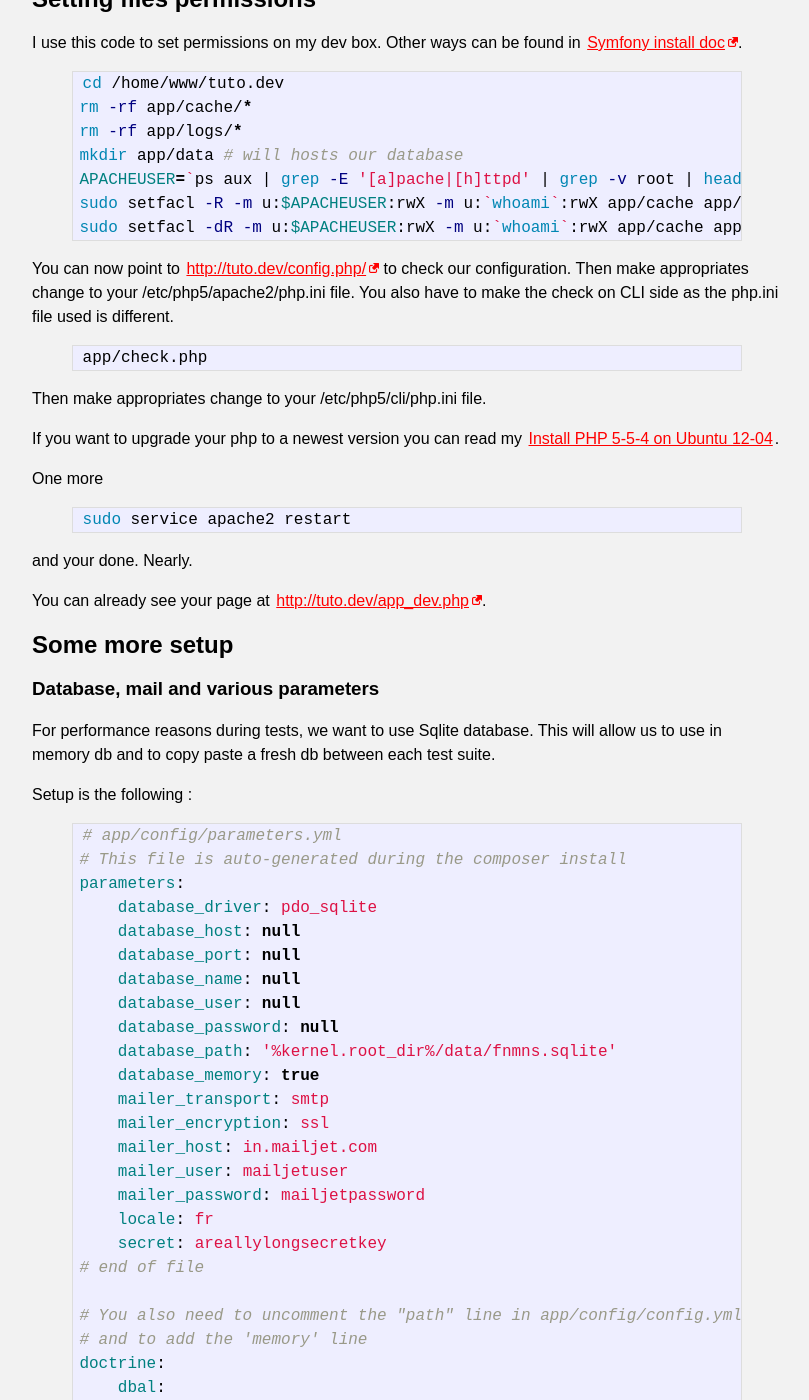
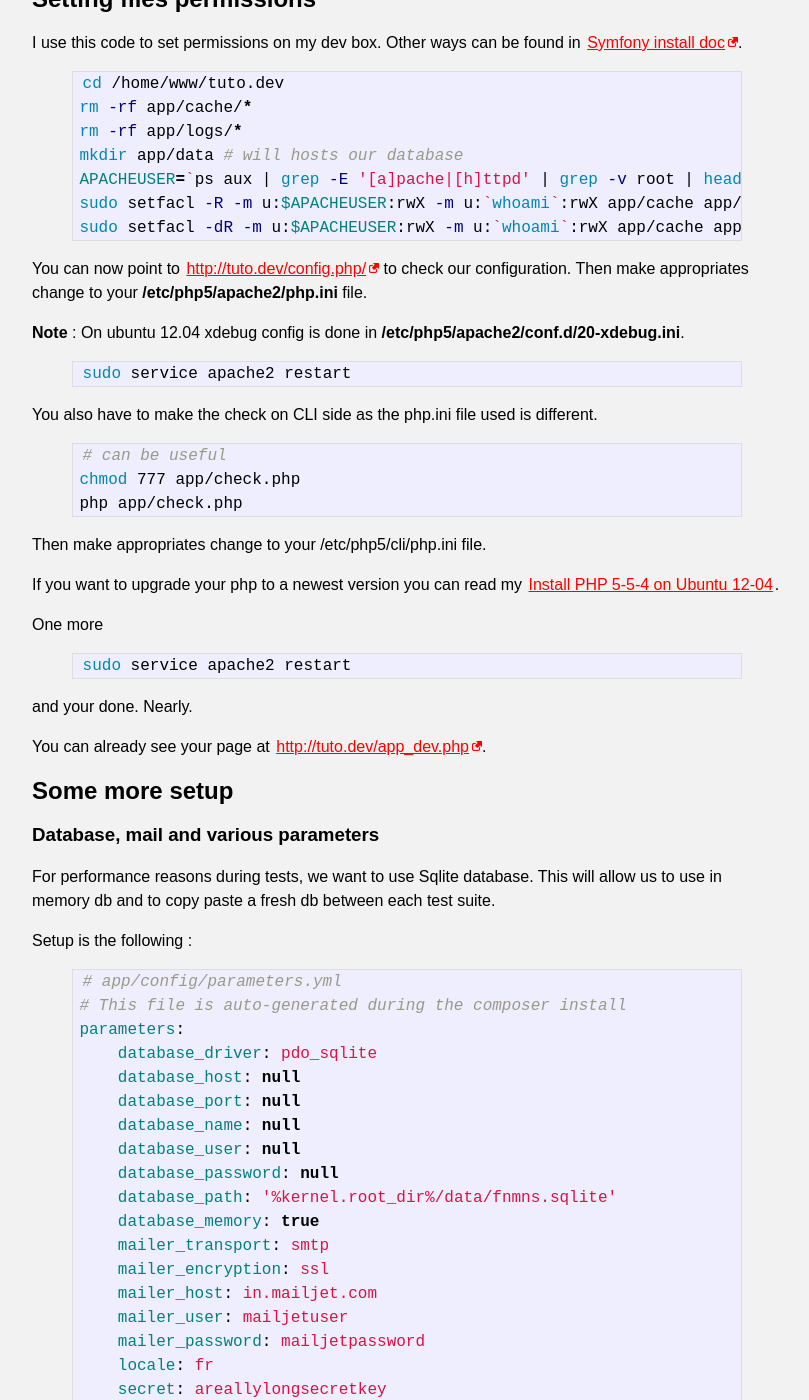
Before and after one commit to djacquel/pygmeeweb.com, a Jekyll site: the page built from _posts/2013-09-25-cms-day01-symfony-installation.markdown, in a window 1280 px wide and 1400 px high, scrolled down 941 px. Shown: the whole window, without its empty margins (233-1042 px from the left). Built offline with Jekyll 4.4.1, drawn with Linux system fonts in a browser that asks for light colours; Markdown is read by kramdown in place of the engine named in the settings; comment, search, counter and statistics services are not loaded; some of the changed text lies outside the part shown.

Commit message:
symfony install article update

```diff
--- a/_posts/2013-09-25-cms-day01-symfony-installation.markdown
+++ b/_posts/2013-09-25-cms-day01-symfony-installation.markdown
@@ -46,12 +46,22 @@
 {% endhighlight %}
 
 You can now point to [http://tuto.dev/config.php/](http://tuto.dev/config.php/) to check our configuration.
-Then make appropriates change to your /etc/php5/apache2/php.ini file.
+Then make appropriates change to your **/etc/php5/apache2/php.ini** file.
+
+**Note** :  On ubuntu 12.04 xdebug config is done in **/etc/php5/apache2/conf.d/20-xdebug.ini**.
+
+{% highlight bash %}
+sudo service apache2 restart
+{% endhighlight %}
+
 You also have to make the check on CLI side as the php.ini file used is different.
 
 {% highlight bash %}
-app/check.php
+# can be useful
+chmod 777 app/check.php
+php app/check.php
 {% endhighlight %}
+
 Then make appropriates change to your /etc/php5/cli/php.ini file.
 
 If you want to upgrade your php to a newest version you can read my
@@ -106,18 +116,13 @@
         user:     %database_user%
         password: %database_password%
         charset:  UTF8
-        path:     %database_path%
-        memory:   %database_memory%
+        path:     %database_path%   <-- uncomment this line
+        memory:   %database_memory% <-- add this line
 {% endhighlight %}
 
+Create the database.
 {% highlight bash %}
-app/console doctrine:database:create
-{% endhighlight %}
-
-Create the app/data folder for your sqlite db, set the right permissions and create your database.
-{% highlight bash %}
-app/console doctrine:database:create
-app/console doctrine:schema:update --force
+    app/console doctrine:database:create
 {% endhighlight %}
 
 ## Hacking composer.json
@@ -125,7 +130,8 @@
 Two little things about composer and __composer update__ :
 
   - Composer makes a hard copy of your assets (css, js, img) in the **web/ folder**. When you work on Linux you can just make **symlinks**. So we will add a **"symfony-assets-install": "symlink"** directive in composer.json.
-  - Composer verifies that your parameters are conform to **config.yml.dist** template. So it deletes **path** and **memory** lines in our **parameter.yml**. We will add a **"keep-outdated": true** line in composer.json.
+  - Composer verifies that your parameters are conform to **config.yml.dist** template. So it deletes **path** and **memory** lines in our **parameter.yml**. We will add a **"keep-outdated": true** line in composer.json in order to keep our sqlite settings (path and memory).
+  If you don't do this, **doctrine.dbal.path** and **doctrine.dbal.memory** are deleted from your parameter.yml file eache time you do a **composer update**.
 
 Add two lines in composer.json
 {% highlight json %}
@@ -135,12 +141,12 @@
         "symfony-web-dir": "web",
         "incenteev-parameters": {
             "file": "app/config/parameters.yml",
-            "keep-outdated": true  <----------
+            "keep-outdated": true
         },
         "branch-alias": {
             "dev-master": "2.3-dev"
         },
-        "symfony-assets-install": "symlink"  <----------
+        "symfony-assets-install": "symlink"
     }
     [...]
 {% endhighlight %}
@@ -151,9 +157,9 @@
 I personally work with [git-flow](https://github.com/nvie/gitflow) but it's another story.
 
 {% highlight bash %}
-git init
-git add .
-git commit -m "Symfony initial install"
+    git init
+    git add .
+    git commit -m "Symfony initial install"
 {% endhighlight %}
 
 Et voilà ! Next step will be to install [Behavior Driven Development tools]({% post_url 2013-09-26-cms-day02-behavior-driven-development-with-behat-and-mink %})
```
